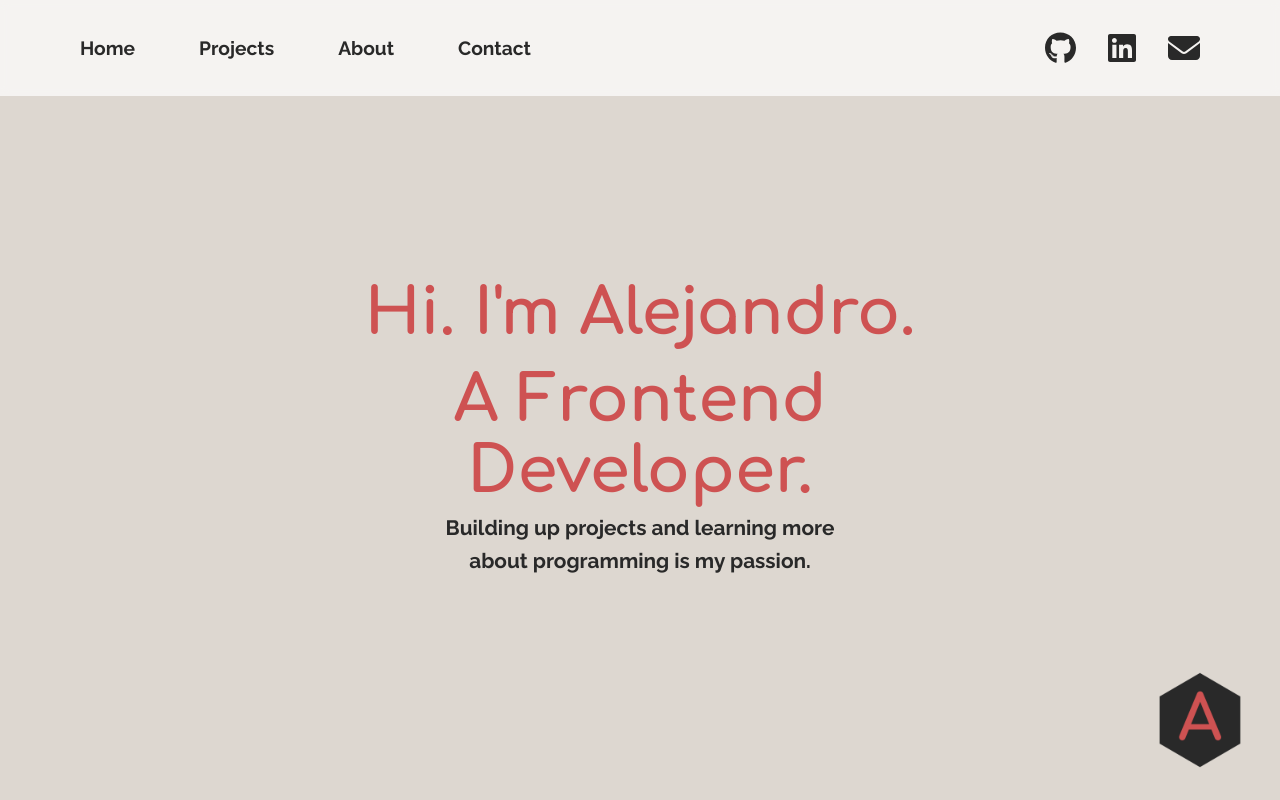
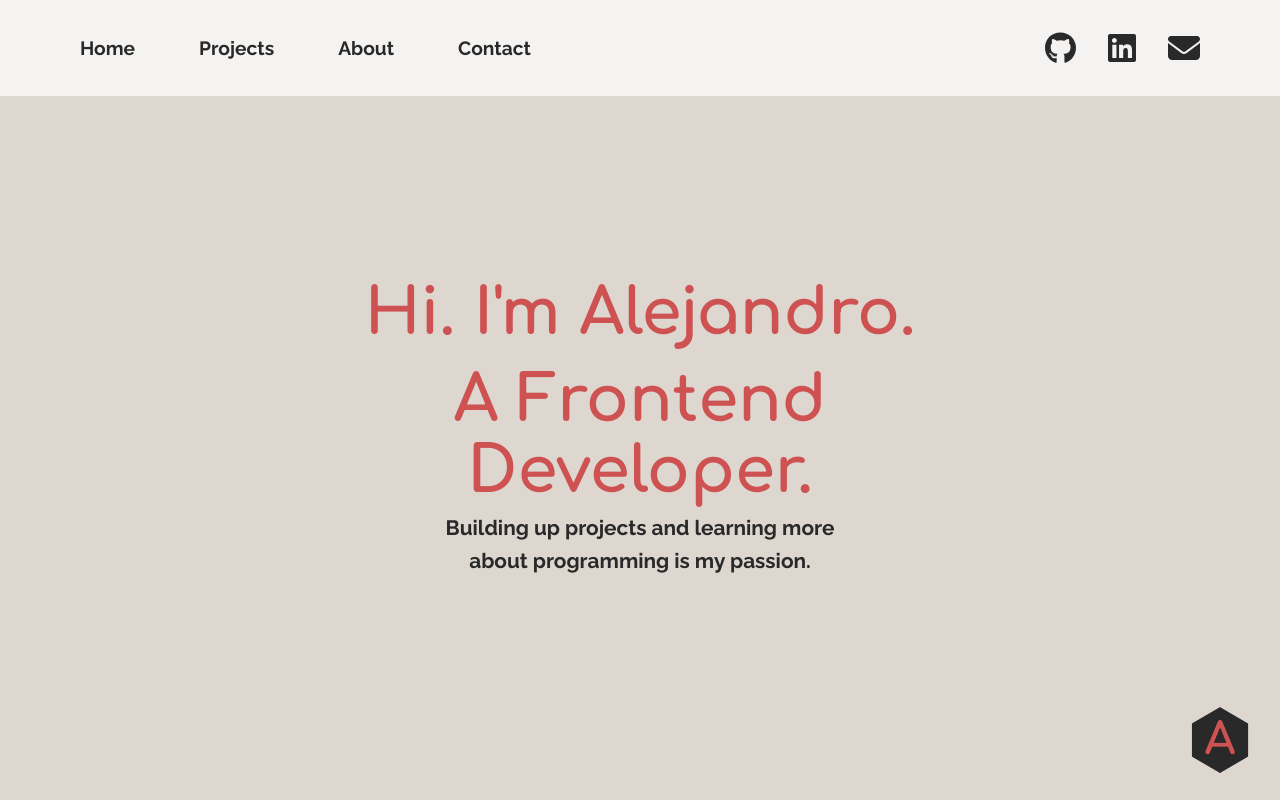
Before and after one commit to AlejandroV01/portfolio, a React (Create React App) app: page / in a window 1280 px wide. Shown: the top 800 px of the page. Built offline with nearby package versions, Linux system fonts and the light colour scheme.

Commit message:
Overall Changes

```diff
--- a/src/components/logo/logo.js
+++ b/src/components/logo/logo.js
@@ -16,7 +16,7 @@ const Logo = () => {
 
   //   let con = 0;
   return (
-    <motion.div drag>
+    <motion.div className="container">
       <motion.img
         drag
         src={logoPic}
@@ -25,9 +25,9 @@ const Logo = () => {
         whileDrag={{ scale: 1.2 }}
         whileHover={{ scale: 1.2 }}
         dragConstraints={{
-          left: -1750,
+          left: 0,
           right: 0,
-          top: -650,
+          top: 0,
           bottom: 0,
         }}
         dragTransition={{ bounceStiffness: 100, bounceDamping: 10 }}
--- a/src/components/logo/logo.module.css
+++ b/src/components/logo/logo.module.css
@@ -1,6 +1,10 @@
 .logo {
   position: fixed;
-  bottom: 30px;
-  right: 30px;
-  width: 100px;
+  bottom: 25px;
+  right: 25px;
+  width: 70px;
+  cursor: grab;
 }
+.logo:active {
+  cursor: grabbing;
+}
```
